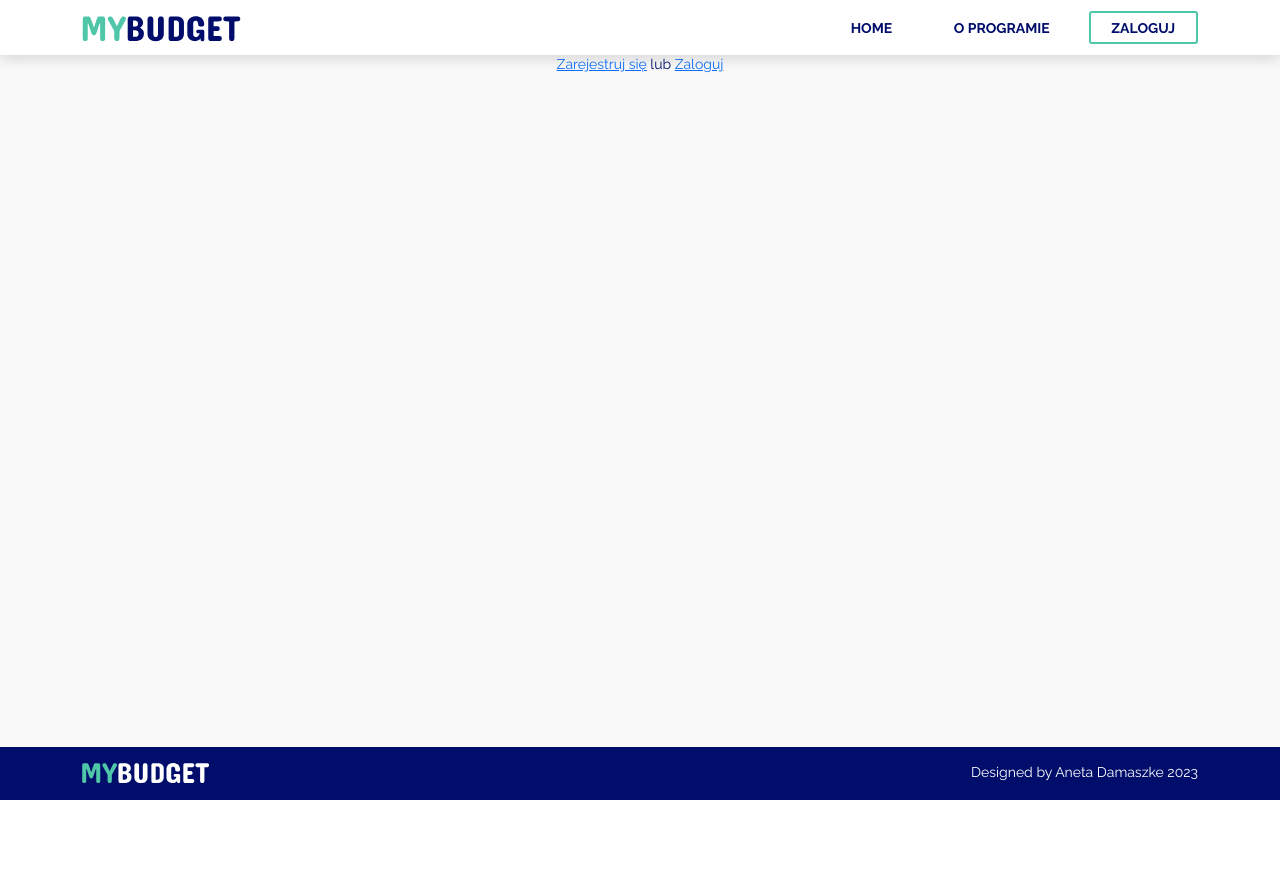
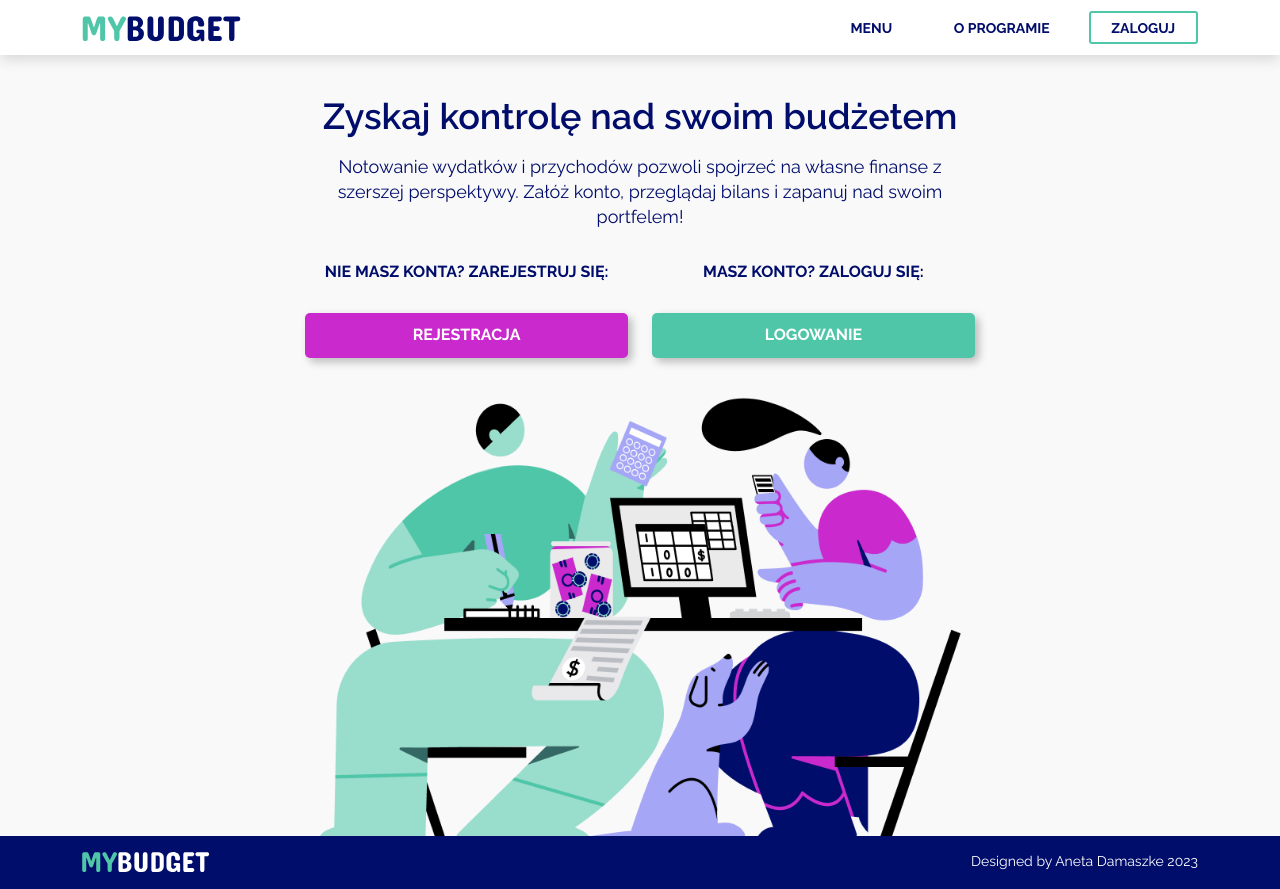
Before and after one commit to AnetaDamaszke/My_budget_app_MVC, a PHP site: page / in a window 1280 px wide. Before the commit the page ends 800 px from the top, so only its background shows below. Run offline with PHP 8.4, Linux system fonts and the light colour scheme; data that the repository does not hold is empty; some libraries are stand-ins or nearby versions.

Commit message:
Css corrections

```diff
--- a/App/Views/Balance/index.html
+++ b/App/Views/Balance/index.html
@@ -129,7 +129,7 @@
                 </div>
 
                 <div class="text-center">
-                    <img class="img-fluid" src="img/ECONOMY_ANALYSIS.png" alt="budżet domowy" />
+                    <img class="img-fluid" src="/img/ECONOMY_ANALYSIS.png" alt="budżet domowy" />
                 </div>
 
                 <!-- Total balance -->
--- a/App/Views/Expenses/index.html
+++ b/App/Views/Expenses/index.html
@@ -60,7 +60,7 @@
                     </div>
                 </form>
             </div>
-            <!--<img class="img-fluid align-self-end mx-auto add-img" src="/public/img/INCOME_INEQUALITY.png" alt="budżet domowy" />-->
+            <img class="img-fluid align-self-end mx-auto add-img" src="/img/BUYING_A_HOUSE.png" alt="budżet domowy" />
 
 </section>
 
--- a/App/Views/Home/index.html
+++ b/App/Views/Home/index.html
@@ -33,7 +33,31 @@
         </section>
 
     {% else %}
-        <a href="/signup/new">Zarejestruj się</a> lub <a href="/login">Zaloguj</a>
+         <section class="registration">
+            <div class="container">
+                <div class="intro">
+                    <h1 class="text-center intro-header">Zyskaj kontrolę nad swoim budżetem</h1>
+                    <p class="text-center intro-text">Notowanie wydatków i przychodów pozwoli spojrzeć na własne finanse z szerszej perspektywy. Załóż konto, przeglądaj bilans i zapanuj nad swoim portfelem!</p>
+                    <div class="row">
+                        <div class="col-lg-6">
+                            <div class="registration-box">
+                                <h2 class="text-center text-uppercase registration-header">Nie masz konta? Zarejestruj się:</h2>
+                                <a class="btn text-uppercase text-white form-button" href="/signup/new">Rejestracja</a>
+                            </div>
+                        </div>
+                        <div class="col-lg-6">
+                            <div class="registration-box">
+                                <h2 class="text-center text-uppercase registration-header">Masz konto? Zaloguj się:</h2>
+                                <a class="btn text-uppercase text-white form-button__secondary" href="/login">Logowanie</a>
+                            </div>
+                        </div>
+                    </div>
+                </div>
+                <div class="m-auto col-7">
+                    <img class="img-fluid align-self-end registration-img" src="img/BUDGETTING.png" alt="budżet domowy">
+                </div>
+            </div>
+        </section>
     {% endif %}
 </div>
 
--- a/App/Views/Incomes/index.html
+++ b/App/Views/Incomes/index.html
@@ -49,7 +49,7 @@
                     </div>
                 </form>
             </div>
-            <!--<img class="img-fluid align-self-end mx-auto add-img" src="/public/img/INCOME_INEQUALITY.png" alt="budżet domowy" />-->
+            <img class="img-fluid align-self-end mx-auto add-img" src="/img/INCOME_INEQUALITY.png" alt="budżet domowy" />
 
 </section>
 
--- a/App/Views/base.html
+++ b/App/Views/base.html
@@ -23,7 +23,7 @@
                 </button>
                 <div class="collapse navbar-collapse justify-content-end" id="navContent">
                     <div class="navbar-nav">
-                        <a href="/" class="nav-item nav-link menu-link">Home</a>
+                        <a href="/" class="nav-item nav-link menu-link">Menu</a>
                         <a href="/about/index" class="nav-item nav-link ms-2 ms-lg-3 menu-link">O programie</a>
                         <a href="#" class="nav-item nav-link ms-2 ms-lg-3 active menu-link">Zaloguj</a>
                     </div>
--- a/public/css/custom.css
+++ b/public/css/custom.css
@@ -105,7 +105,8 @@ body {
 /** Intro **/
 
 .intro {
-    padding-top: 30px;
+    padding-top: 60px;
+    padding-bottom: 20px;
     padding-left: 5%;
     padding-right: 5%;
 }
@@ -123,7 +124,8 @@ body {
 
 @media only screen and (min-width: 768px) {
     .intro {
-        padding-top: 60px;
+        padding-top: 40px;
+        padding-bottom: 20px;
         padding-left: 20%;
         padding-right: 20%;
     }
@@ -152,7 +154,8 @@ body {
 
 .registration-img {
     width: 115%;
-    margin-left: 0;
+    margin-left: auto;
+    margin-right: auto;
 }
 
 .registration-header {
@@ -174,12 +177,6 @@ body {
 }
 
 @media only screen and (min-width: 991px) {
-    .registration-img {
-        width: 115%;
-        margin-left: -15%;
-        margin-top: 187px;
-    }
-
     .form-box {
         padding: 40px 60px;
     }
@@ -227,9 +224,23 @@ body {
     transition: .3s ease-in-out;
 }
 
+.form-button__secondary {
+    margin-top: 1rem;
+    padding: .6rem 1.5rem;
+    width: 100%;
+    background-color: #4FC6A8;
+    box-shadow: 4px 4px 8px rgba(0, 0, 0, 0.25);
+    border-radius: 5px;
+    font-weight: 700;
+    font-size: 16px;
+    color: white;
+    text-transform: uppercase;
+    transition: .3s ease-in-out;
+}
+
 .form-button:hover {
-    color: white;
-    background-color: #000D6B;
+    border: 2px solid #CA2ACD;
+    background-color: #CA2ACD;
 }
 
 .form-sm-button {
@@ -249,20 +260,6 @@ body {
 .form-sm-button:hover {
     color: white;
     background-color: #000D6B;
-}
-
-.form-button__secondary {
-    background-color: none;
-    border: 2px solid white;
-    border-radius: 5px;
-    font-weight: 700;
-    font-size: 16px;
-    color: white;
-    text-transform: uppercase;
-    padding: .6rem 1.5rem;
-    margin-top: 1rem;
-    width: 100%;
-    transition: .3s ease-in-out;
 }
 
 .form-button__secondary:hover {
```
